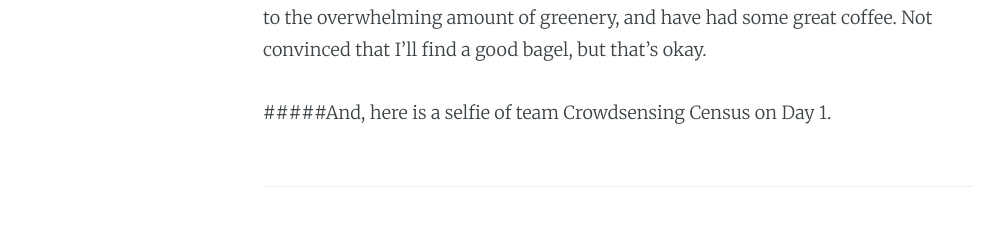
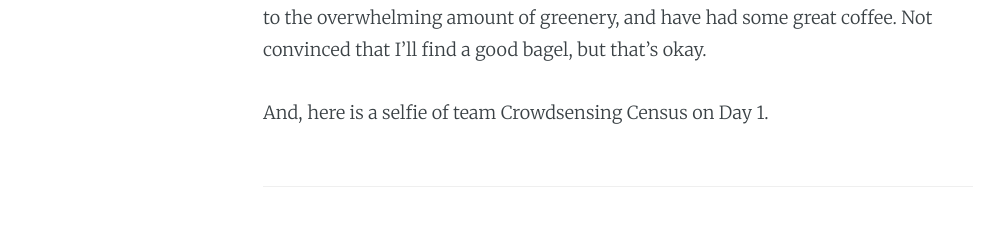
Before and after one commit to uwescience/DSSG2016, a Jekyll site: the page built from _posts/2016-06-22-rachael-dottle-post.md, in a window 1280 px wide. Shown: the part 1045-1271 px from the top of the page, without its empty margins (22-1018 px from the left). Built offline with Jekyll 4.4.1, drawn with Linux system fonts in a browser that asks for light colours; grey boxes are pictures that could not be loaded.

Commit message:
Undo changes to photo

```diff
--- a/_posts/2016-06-22-rachael-dottle-post.md
+++ b/_posts/2016-06-22-rachael-dottle-post.md
@@ -4,6 +4,7 @@ title:  "Introducing DSSG Fellow Rachael Dottle"
 date:   2016-06-22
 author: Rachael Dottle
 ---
+
 
 <p/>My name is Rachael, and I am one of four fellows working on investigating alternatives to census data as a means to estimate the spatial distribution of poverty on the Crowdsensing Census project in the Data Science for Social Good program at UW.
 
@@ -16,7 +17,7 @@ author: Rachael Dottle
 <p/>These past two weeks, I've enjoyed getting to know the other fellows, and beginning to explore Seattle. I'm a bit biased when it comes to cities and was a little apprehensive at first about leaving NYC...but, so far, so good. I'm getting used to the overwhelming amount of greenery, and have had some great coffee. Not convinced that I'll find a good bagel, but that's okay.
 
 
-#####And, here is a selfie of team Crowdsensing Census on Day 1.
+<p/>And, here is a selfie of team Crowdsensing Census on Day 1.
 - - -
 
 ![Team Crowdsensing Census](https://scontent.xx.fbcdn.net/v/t1.0-9/13417434_1749780315259340_737381059766104115_n.jpg?oh=5d3124164acc791c7db4d587c6191a06&oe=580DBA37)
```
